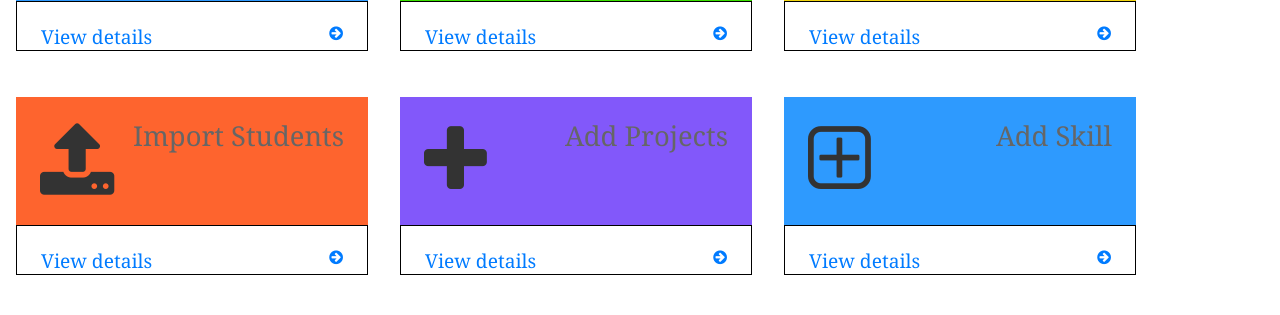
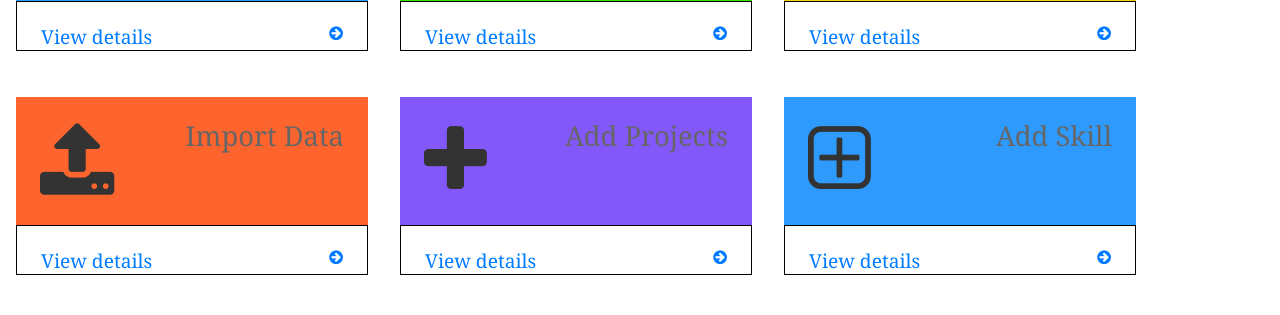
Before and after one commit to juliemh/tatui, a PHP site: the page made by application/views/pages/admin.php in a window 1280 px wide. Shown: the part 322-637 px from the top of the page. Run offline with PHP 8.4, Linux system fonts and the light colour scheme; the template is opened without the code that fills it, so the values that code supplies are empty; some libraries are stand-ins or nearby versions; some web fonts are replaced.

Commit message:
added link to Import Data button on Dashboard

```diff
--- a/application/views/pages/admin.php
+++ b/application/views/pages/admin.php
@@ -56,12 +56,12 @@
         <div class="head orange">
     <span>
     <i class="fa fa-upload fa-5x"></i>
-    <h3>Import Students</h3>
+    <h3>Import Data</h3>
     </span>
     </div>
         <div class="bottom">
             <span>
-            <a href="#">
+            <a href="import">
             <p>View details</p>
             <i class="fa fa-arrow-circle-right"></i>
             </a>
```
